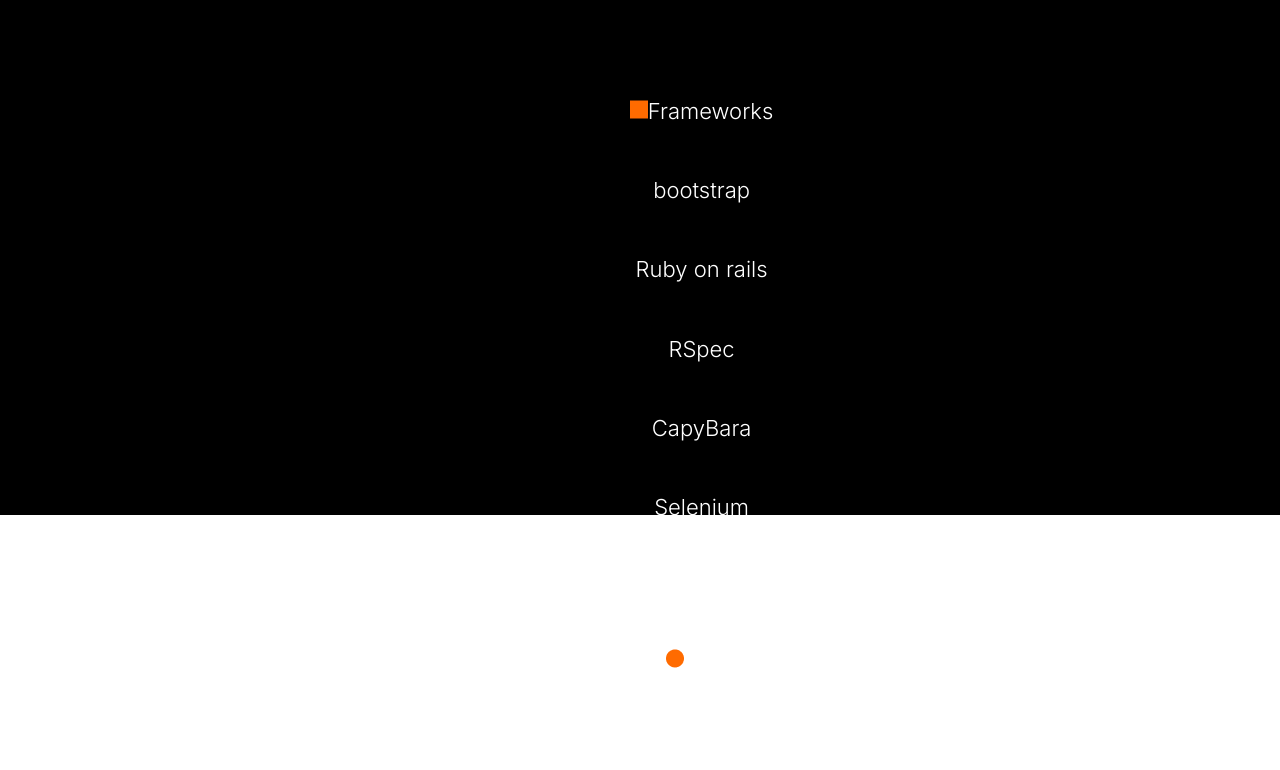
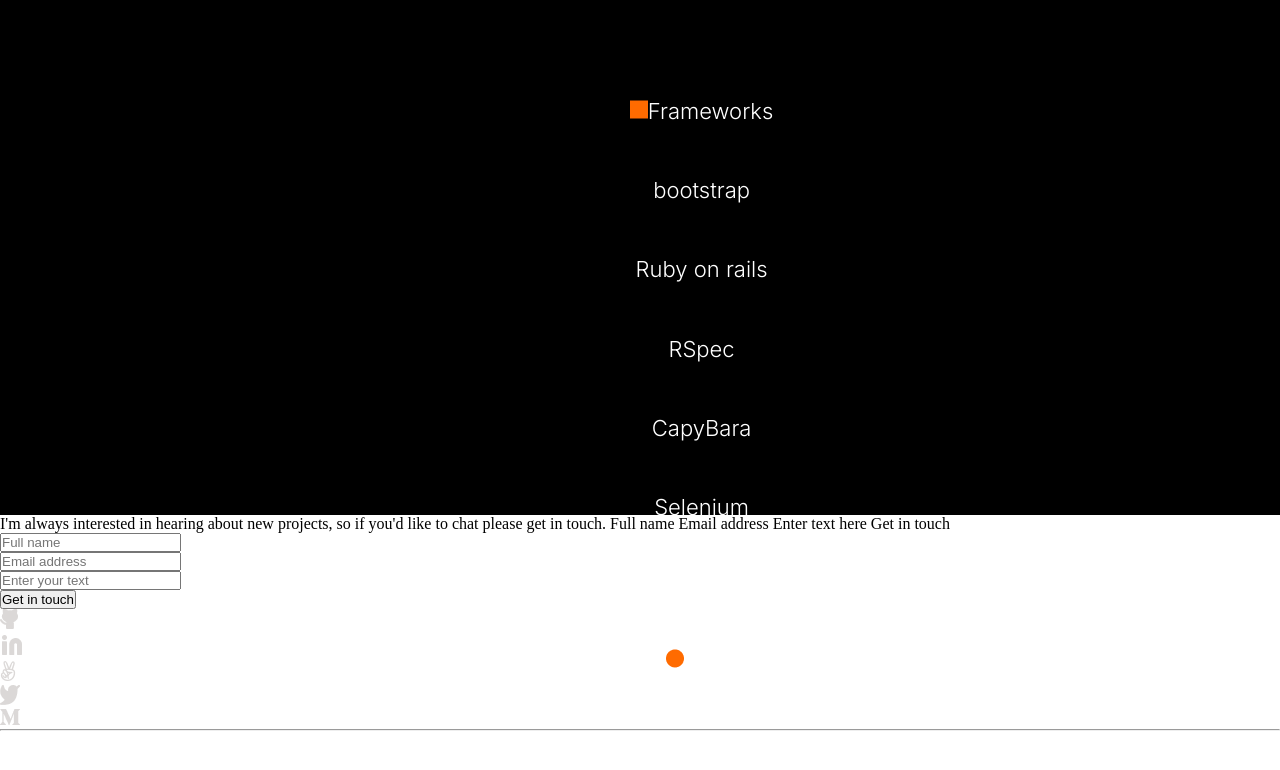
Before and after one commit to anyepeter/Portfolio-template, a website: page index.html in a window 1280 px wide. Shown: the part 6770-7540 px from the top of the page. Drawn offline with Linux system fonts and the light colour scheme.

Commit message:
Update html file
Included the contact form

```diff
--- a/index.html
+++ b/index.html
@@ -196,5 +196,44 @@
             </ul>
         </div>
     </section>
+
+    <footer>
+        <div>
+        <p>
+            I'm always interested in hearing about new projects, so if you'd like to chat please get in touch.
+            Full name
+            Email address
+            Enter text here
+            Get in touch
+        </p>
+        <form action="https://formspree.io/f/xeqdogov" method="post">
+                <div>
+                    <input type="text" name="fullname" placeholder="Full name" max="30" required>
+                </div>
+                <div>
+                    <input type="email" name="email" placeholder="Email address" required>
+                </div>
+                <div>
+                    <input type="textarea" name="message" placeholder="Enter your text" max="500" required>
+                </div>
+
+                <button type="submit">
+                      Get in touch
+                </button>
+        </form>
+           </div>
+
+           <div>
+            <ul>
+                <li><img src="Images/Icons/NormalButton/Tertiary/Icons/github-icon.png" alt="soclai media icons"></li>
+        <li><img src="Images/Icons/Icon-Linkedin.png" alt="soclai media icons"></li>
+        <li><img src="Images/Icons/hand-icon.png" alt="soclai media icons"></li>
+        <li><img src="Images/Icons/NormalButton/Tertiary/Icons/twitter-icon.png" alt="soclai media icons"></li>
+        <li><img src="Images/Icons/medium-icon.png" alt="soclai media icons"></li>
+            </ul>
+
+            <hr>
+           </div>
+    </footer>
 </body>
 </html>
```
